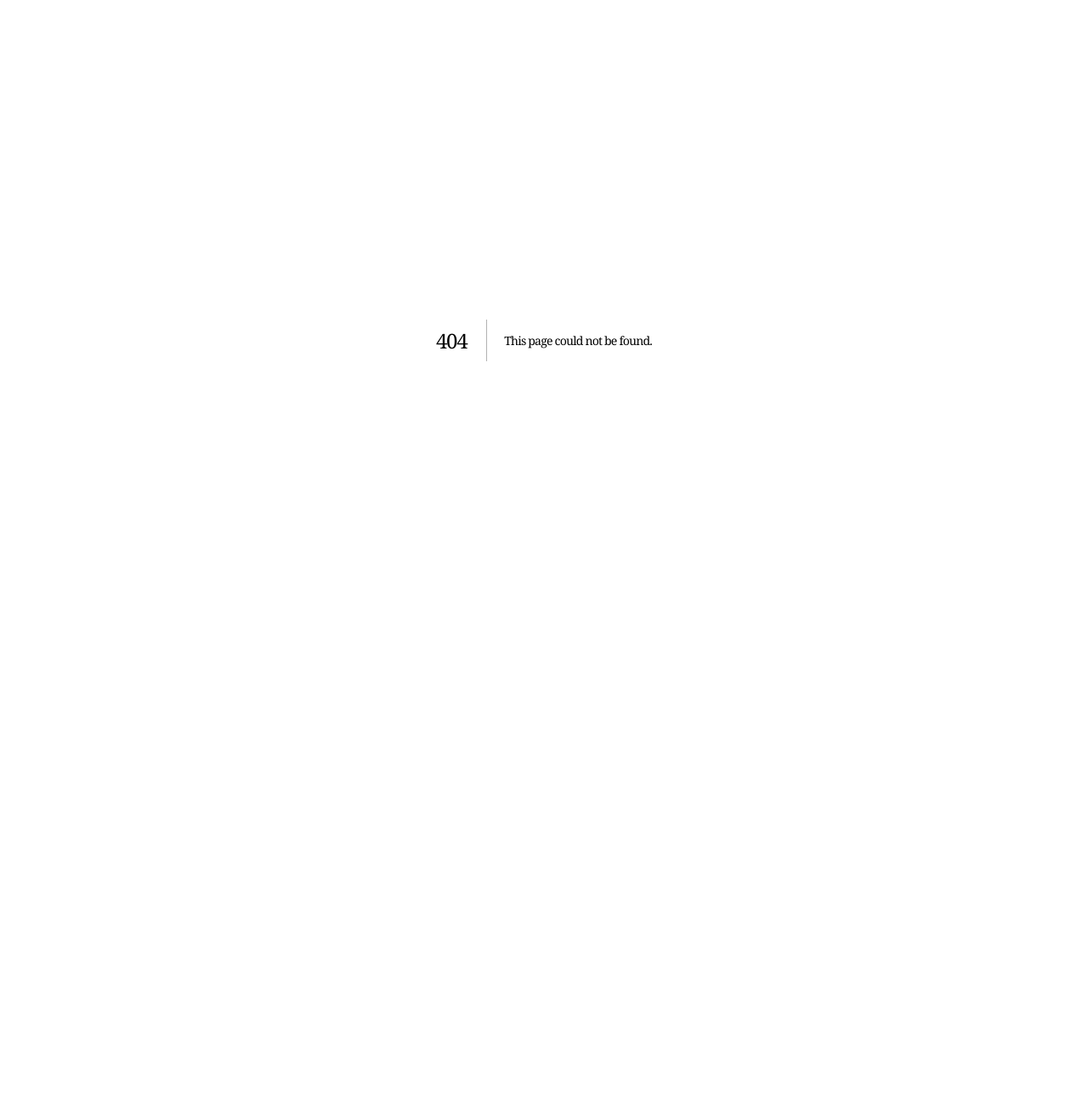
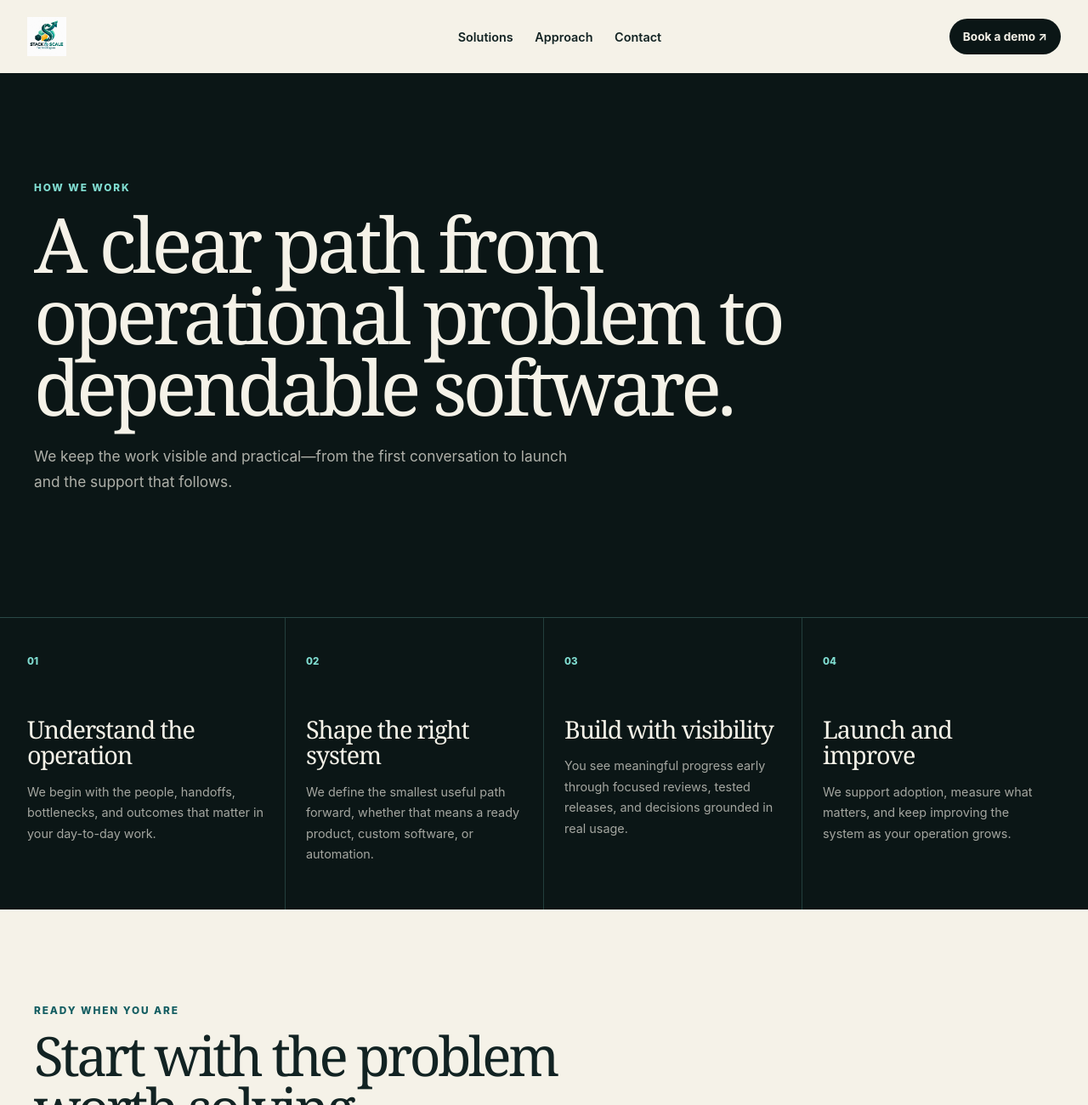
Before and after one commit to saadkhan2003/stack_and_scale, a Next.js app in the folder apps/web/: page /approach in a window 1280 px wide. Before the commit this address had no page. Shown: the top 1300 px of the page at 85% size. Before the commit the page ends 800 px from the top, so only its background shows below. Built offline with nearby package versions, Linux system fonts and the light colour scheme.

Commit message:
feat: add public approach page

```diff
--- /dev/null
+++ b/apps/web/app/approach/page.tsx
@@ -0,0 +1,50 @@
+import { approachPageModel } from "../../src/approach-content";
+
+export default function ApproachPage() {
+  return (
+    <main className="site-shell approach-page">
+      <header className="site-header">
+        <a className="brand" href="/" aria-label="Stack & Scale home">
+          <img
+            src="/brand/stack-and-scale-logo.jpeg"
+            alt="Stack & Scale Technologies"
+          />
+        </a>
+        <nav aria-label="Main navigation">
+          <a href="/solutions">Solutions</a>
+          <a href="/approach" aria-current="page">
+            Approach
+          </a>
+          <a href="/#contact">Contact</a>
+        </nav>
+        <a className="header-cta" href="/#contact">
+          Book a demo <span aria-hidden="true">↗</span>
+        </a>
+      </header>
+
+      <section className="approach-hero" aria-labelledby="approach-heading">
+        <p className="eyebrow">How we work</p>
+        <h1 id="approach-heading">{approachPageModel.heading}</h1>
+        <p>{approachPageModel.description}</p>
+      </section>
+
+      <section className="approach-steps" aria-label="Delivery process">
+        {approachPageModel.steps.map((step) => (
+          <article className="approach-step" key={step.number}>
+            <span>{step.number}</span>
+            <h2>{step.title}</h2>
+            <p>{step.description}</p>
+          </article>
+        ))}
+      </section>
+
+      <section className="approach-close">
+        <p className="eyebrow">Ready when you are</p>
+        <h2>Start with the problem worth solving.</h2>
+        <a className="button button-primary" href="/#contact">
+          {approachPageModel.action} <span aria-hidden="true">→</span>
+        </a>
+      </section>
+    </main>
+  );
+}
--- a/apps/web/app/globals.css
+++ b/apps/web/app/globals.css
@@ -509,6 +509,81 @@ h1 {
   max-width: 780px;
 }
 
+.approach-page {
+  background: var(--night);
+  color: var(--sand);
+  min-height: 100vh;
+}
+.approach-page .site-header {
+  background: var(--sand);
+  color: var(--ink);
+  max-width: none;
+}
+.approach-hero {
+  border-bottom: 1px solid rgba(128, 221, 209, 0.26);
+  padding: clamp(5rem, 10vw, 9rem) max(2rem, calc((100vw - 1200px) / 2));
+}
+.approach-hero .eyebrow {
+  color: var(--seafoam);
+}
+.approach-hero h1 {
+  font-size: clamp(3.3rem, 7vw, 7rem);
+  max-width: 960px;
+}
+.approach-hero > p:last-child {
+  color: rgba(245, 242, 232, 0.7);
+  font-size: 1.08rem;
+  line-height: 1.7;
+  max-width: 650px;
+}
+.approach-steps {
+  display: grid;
+  grid-template-columns: repeat(4, 1fr);
+  margin: 0 auto;
+  max-width: 1280px;
+  padding: 0 2rem;
+}
+.approach-step {
+  border-right: 1px solid rgba(128, 221, 209, 0.2);
+  min-height: 330px;
+  padding: 2.4rem 1.5rem 2.4rem 0;
+}
+.approach-step:not(:first-child) {
+  padding-left: 1.5rem;
+}
+.approach-step:last-child {
+  border-right: 0;
+}
+.approach-step > span {
+  color: var(--seafoam);
+  font-size: 0.72rem;
+  font-weight: 800;
+}
+.approach-step h2 {
+  font-family: var(--display);
+  font-size: 1.8rem;
+  font-weight: 500;
+  letter-spacing: -0.04em;
+  line-height: 1.05;
+  margin: 3.6rem 0 1rem;
+}
+.approach-step p {
+  color: rgba(245, 242, 232, 0.66);
+  font-size: 0.9rem;
+  line-height: 1.7;
+}
+.approach-close {
+  background: var(--sand);
+  color: var(--ink);
+  padding: 7rem max(2rem, calc((100vw - 1200px) / 2));
+}
+.approach-close h2 {
+  font-size: clamp(2.5rem, 5vw, 5rem);
+  line-height: 0.95;
+  margin-bottom: 2rem;
+  max-width: 710px;
+}
+
 @media (max-width: 880px) {
   .site-header nav {
     display: none;
@@ -562,6 +637,15 @@ h1 {
   .solution-summary {
     grid-column: 2;
   }
+  .approach-steps {
+    grid-template-columns: repeat(2, 1fr);
+  }
+  .approach-step:nth-child(2) {
+    border-right: 0;
+  }
+  .approach-step:nth-child(-n + 2) {
+    border-bottom: 1px solid rgba(128, 221, 209, 0.2);
+  }
 }
 @media (max-width: 520px) {
   .site-header {
@@ -601,6 +685,25 @@ h1 {
   .contact-panel {
     padding: 5rem 1.2rem;
   }
+  .approach-hero,
+  .approach-close {
+    padding-left: 1.2rem;
+    padding-right: 1.2rem;
+  }
+  .approach-steps {
+    grid-template-columns: 1fr;
+    padding: 0 1.2rem;
+  }
+  .approach-step,
+  .approach-step:not(:first-child) {
+    border-bottom: 1px solid rgba(128, 221, 209, 0.2);
+    border-right: 0;
+    min-height: auto;
+    padding: 2rem 0;
+  }
+  .approach-step h2 {
+    margin-top: 1.5rem;
+  }
 }
 @media (prefers-reduced-motion: reduce) {
   *,
--- a/apps/web/app/page.tsx
+++ b/apps/web/app/page.tsx
@@ -12,7 +12,7 @@ export default function HomePage() {
         </a>
         <nav aria-label="Main navigation">
           <a href="/solutions">Solutions</a>
-          <a href="#approach">Approach</a>
+          <a href="/approach">Approach</a>
           <a href="#contact">Contact</a>
         </nav>
         <a className="header-cta" href="#contact">
--- a/apps/web/app/solutions/page.tsx
+++ b/apps/web/app/solutions/page.tsx
@@ -14,7 +14,7 @@ export default function SolutionsPage() {
           <a href="/solutions" aria-current="page">
             Solutions
           </a>
-          <a href="/#approach">Approach</a>
+          <a href="/approach">Approach</a>
           <a href="/#contact">Contact</a>
         </nav>
         <a className="header-cta" href="/#contact">
--- /dev/null
+++ b/apps/web/src/approach-content.ts
@@ -0,0 +1,32 @@
+export const approachPageModel = {
+  heading: "A clear path from operational problem to dependable software.",
+  description:
+    "We keep the work visible and practical—from the first conversation to launch and the support that follows.",
+  action: "Discuss your needs",
+  steps: [
+    {
+      number: "01",
+      title: "Understand the operation",
+      description:
+        "We begin with the people, handoffs, bottlenecks, and outcomes that matter in your day-to-day work.",
+    },
+    {
+      number: "02",
+      title: "Shape the right system",
+      description:
+        "We define the smallest useful path forward, whether that means a ready product, custom software, or automation.",
+    },
+    {
+      number: "03",
+      title: "Build with visibility",
+      description:
+        "You see meaningful progress early through focused reviews, tested releases, and decisions grounded in real usage.",
+    },
+    {
+      number: "04",
+      title: "Launch and improve",
+      description:
+        "We support adoption, measure what matters, and keep improving the system as your operation grows.",
+    },
+  ],
+} as const;
```
